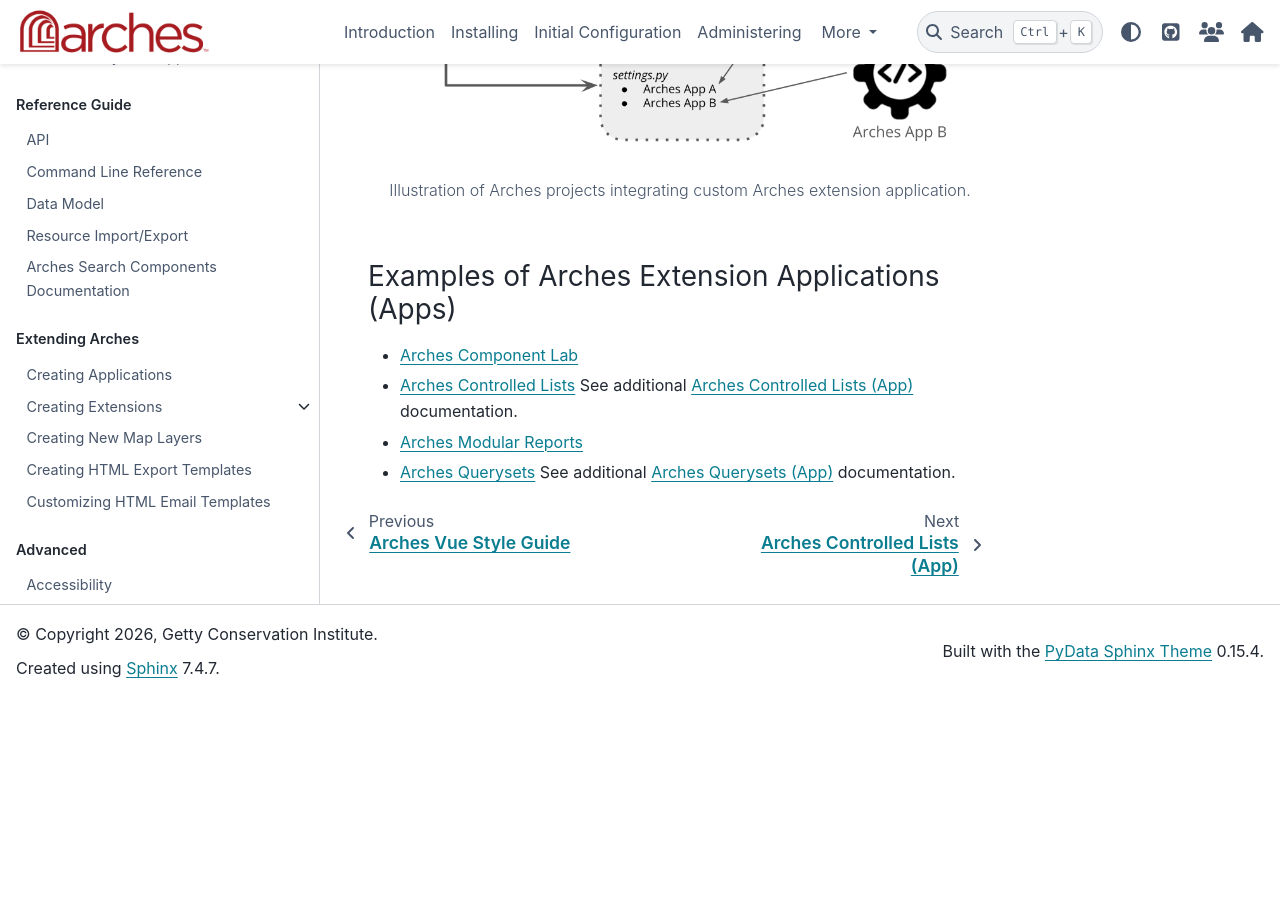
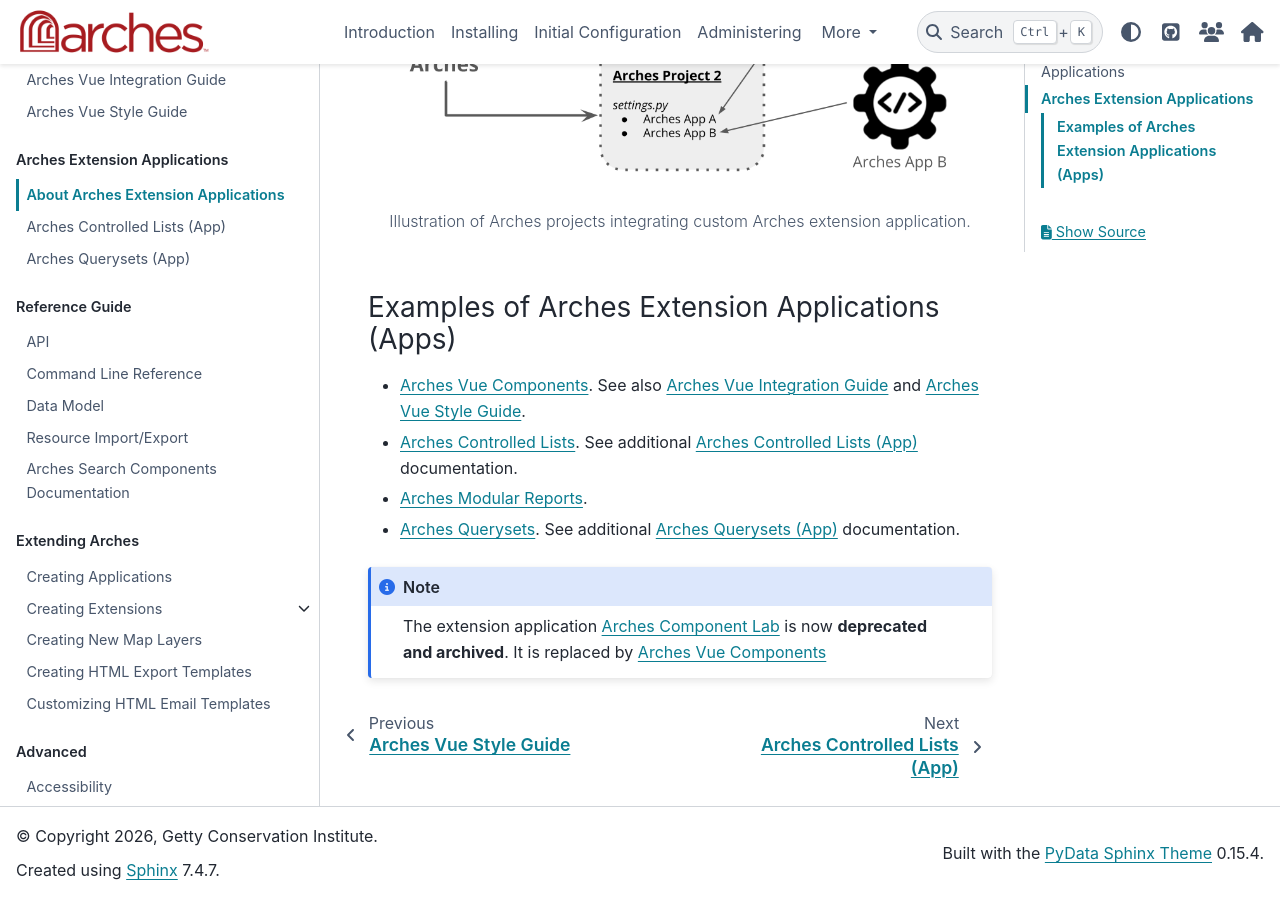
Before and after one commit to archesproject/arches-docs, a Sphinx documentation site: the page built from docs/developing/extension-applications/about.rst, in a window 1280 px wide and 900 px high, scrolled down 1410 px. Built offline with Sphinx 7.4.7 and the PyData theme 0.15.4, drawn with Linux system fonts in a browser that asks for light colours; before the commit the page ends 2108 px from its top, so only the background shows below that.

Commit message:
Updated applications lists, removed Component Lab, added Lingo and Vue

```diff
--- a/docs/developing/extending/creating-apps.rst
+++ b/docs/developing/extending/creating-apps.rst
@@ -30,7 +30,10 @@
 
 `Arches for Science <https://www.archesproject.org/arches-for-science/>`_ illustrates the value of Arches Applications. Arches for Science has several workflows and features (together with additional software dependencies) useful for cultural heritage conservation science. However, these features would be unnecessary for many other core Arches use cases. Keeping these conservation science features in a distinct application allows `Arches for Science software development <https://github.com/archesproject/arches-for-science/>`_ to continue at its own pace, and it reduces pressures to add highly specialized features to core Arches. Arches Applications can therefore help reduce the complexity and maintenance costs of core Arches.
 
-**Arches for Science** is a standalone Arches application. It is not intended to be used as a component for mixing and matching with other Arches applications. On the other hand, `Arches Controlled Lists <https://github.com/archesproject/arches-controlled-lists>`_ is an **Arches Extension Application** that is specifically intended to be used as a reusable modular component for multiple Arches projects. See :ref:`Arches Extension Applications` for more details and links to currently released Arches extension applications.
+
+Comprehensive (Standalone) Versus Modular Applications
+------------------------------------------------------
+A growing family of comprehensive Arches applications, including `Arches for Science <https://www.archesproject.org/arches-for-science/>`_ and `Arches Lingo <https://github.com/archesproject/arches-lingo>`_, should be considered as standalone software. These are not intended to be used as components for mixing and matching with other Arches applications. On the other hand, `Arches Controlled Lists <https://github.com/archesproject/arches-controlled-lists>`_ is an **Arches Extension Application** that is specifically intended to be used as a reusable modular component for multiple Arches projects. See :ref:`Arches Extension Applications` for more details and links to currently released Arches extension applications.
 
 
 Arches Applications Can Help Avoid Forks
--- a/docs/developing/extension-applications/about.rst
+++ b/docs/developing/extension-applications/about.rst
@@ -18,6 +18,7 @@
 Examples of (Comprehensive) Arches Applications
 -----------------------------------------------
 * `Arches for HERs <https://www.archesproject.org/arches-for-hers/>`_
+* `Arches Lingo <https://github.com/archesproject/arches-lingo>`_
 * `Arches for Science <https://www.archesproject.org/arches-for-science/>`_
 * `Arches for Reference and Sample Collections (RaSColls) <https://www.archesproject.org/rascolls/>`_
 
@@ -44,7 +45,11 @@
 
 Examples of Arches Extension Applications (Apps)
 ------------------------------------------------
-* `Arches Component Lab <https://github.com/archesproject/arches-component-lab>`_
-* `Arches Controlled Lists <https://github.com/archesproject/arches-controlled-lists>`_ See additional :ref:`Arches Controlled Lists (App)` documentation.
-* `Arches Modular Reports <https://github.com/archesproject/arches-modular-reports>`_
-* `Arches Querysets <https://github.com/archesproject/arches-querysets>`_ See additional :ref:`Arches Querysets (App)` documentation.
+* `Arches Vue Components <https://github.com/archesproject/arches-vue-components>`_. See also :ref:`Arches Vue Integration Guide` and :ref:`Arches Vue Style Guide`.
+* `Arches Controlled Lists <https://github.com/archesproject/arches-controlled-lists>`_. See additional :ref:`Arches Controlled Lists (App)` documentation.
+* `Arches Modular Reports <https://github.com/archesproject/arches-modular-reports>`_.
+* `Arches Querysets <https://github.com/archesproject/arches-querysets>`_. See additional :ref:`Arches Querysets (App)` documentation.
+
+
+.. note::
+    The extension application `Arches Component Lab <https://github.com/archesproject/arches-component-lab>`_ is now **deprecated and archived**. It is replaced by `Arches Vue Components <https://github.com/archesproject/arches-vue-components>`_
```
